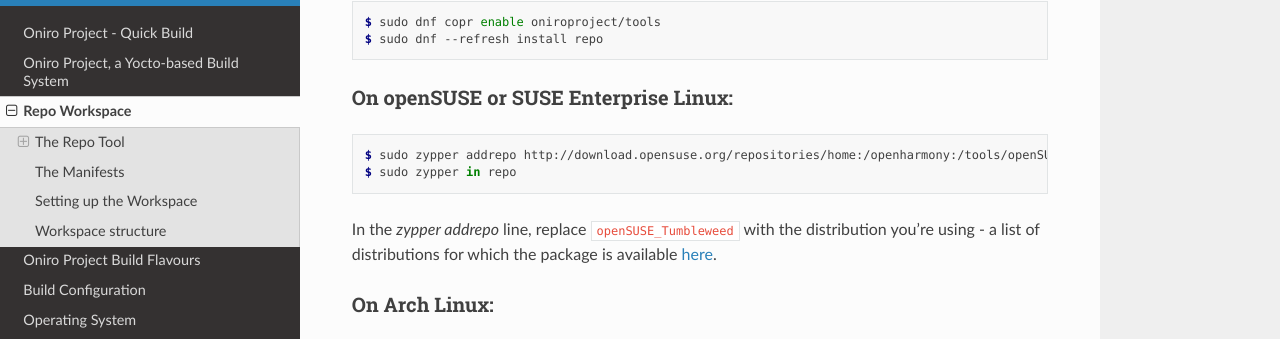
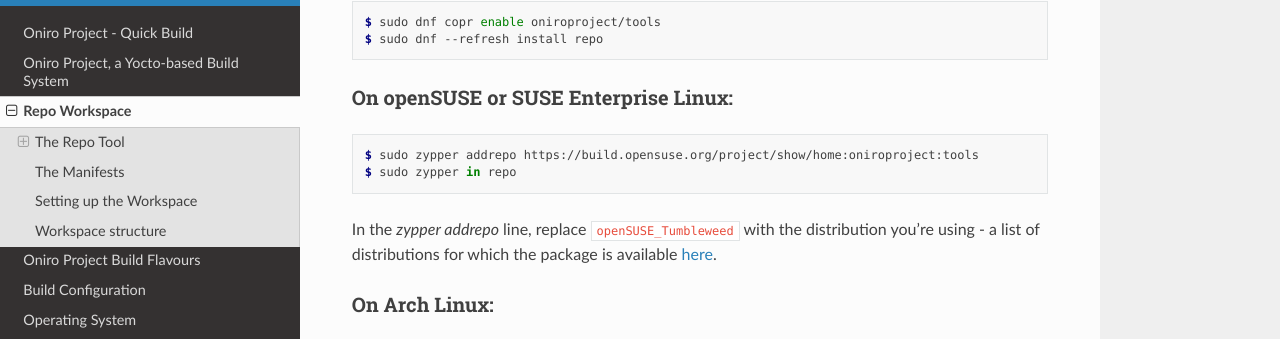
Before and after one commit to alema-r/Alessandro-Marcolini-Oniro, a Sphinx documentation site: the page built from docs/repo-workspace.rst, in a window 1280 px wide and 900 px high, scrolled down 1052 px. Shown: the part 112-451 px from the top of the window. Built offline with Sphinx 7.4.7 and the Read the Docs theme 2.0.0, drawn with Linux system fonts in a browser that asks for light colours; some of the changed lines change nothing that is shown.

Commit message:
repo-workspace: Update OBS repo name
Signed-off-by: Pavel Zhukov <pavel.zhukov@huawei.com>

Closes: https://git.ostc-eu.org/OSTC/planning/maintenance/-/issues/29

```diff
--- a/docs/repo-workspace.rst
+++ b/docs/repo-workspace.rst
@@ -65,11 +65,11 @@
 
 .. code-block:: console
 
-   $ sudo zypper addrepo http://download.opensuse.org/repositories/home:/openharmony:/tools/openSUSE_Tumbleweed/home:openharmony:tools.repo
+   $ sudo zypper addrepo https://build.opensuse.org/project/show/home:oniroproject:tools
    $ sudo zypper in repo
 
 In the `zypper addrepo` line, replace ``openSUSE_Tumbleweed`` with the distribution you're using - a list of distributions
-for which the package is available `here <http://download.opensuse.org/repositories/home:/openharmony:/tools/>`_.
+for which the package is available `here <https://build.opensuse.org/project/show/home:oniroproject:tools>`_.
 
 On Arch Linux:
 --------------
```
